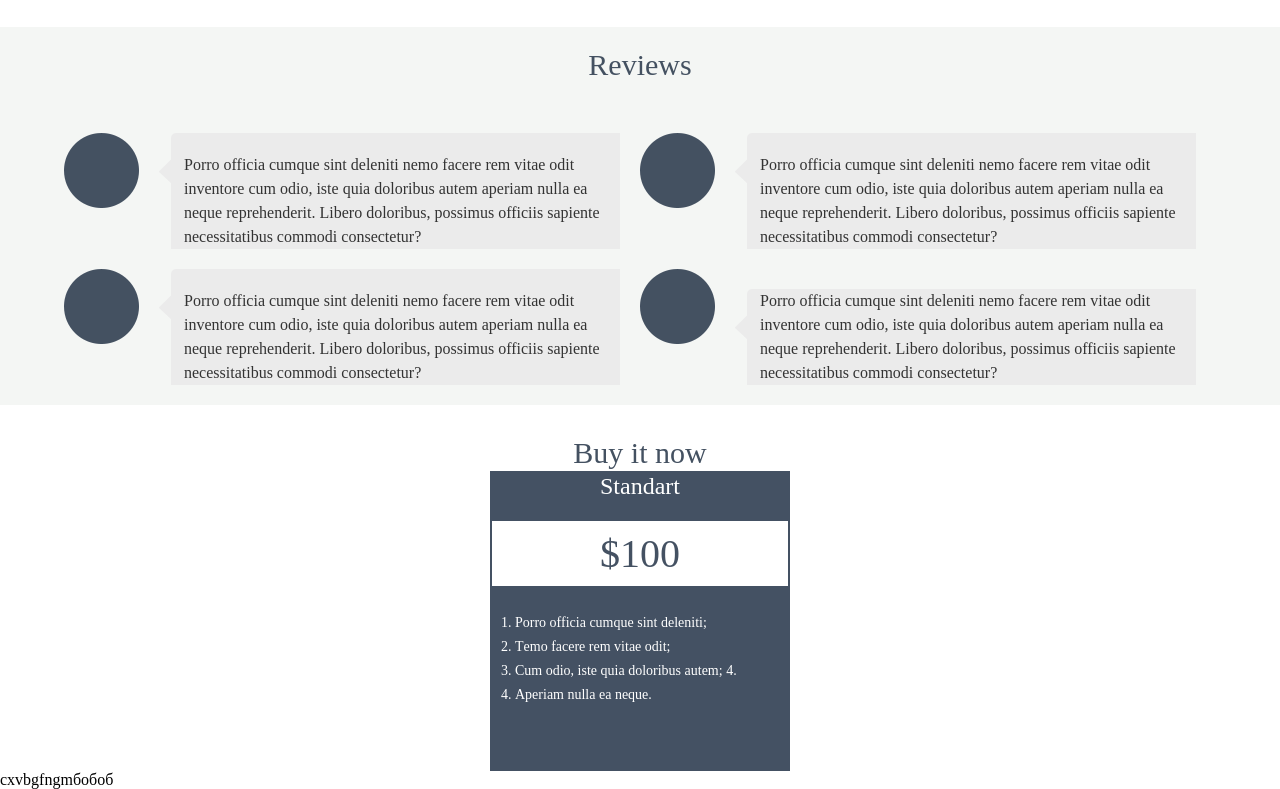
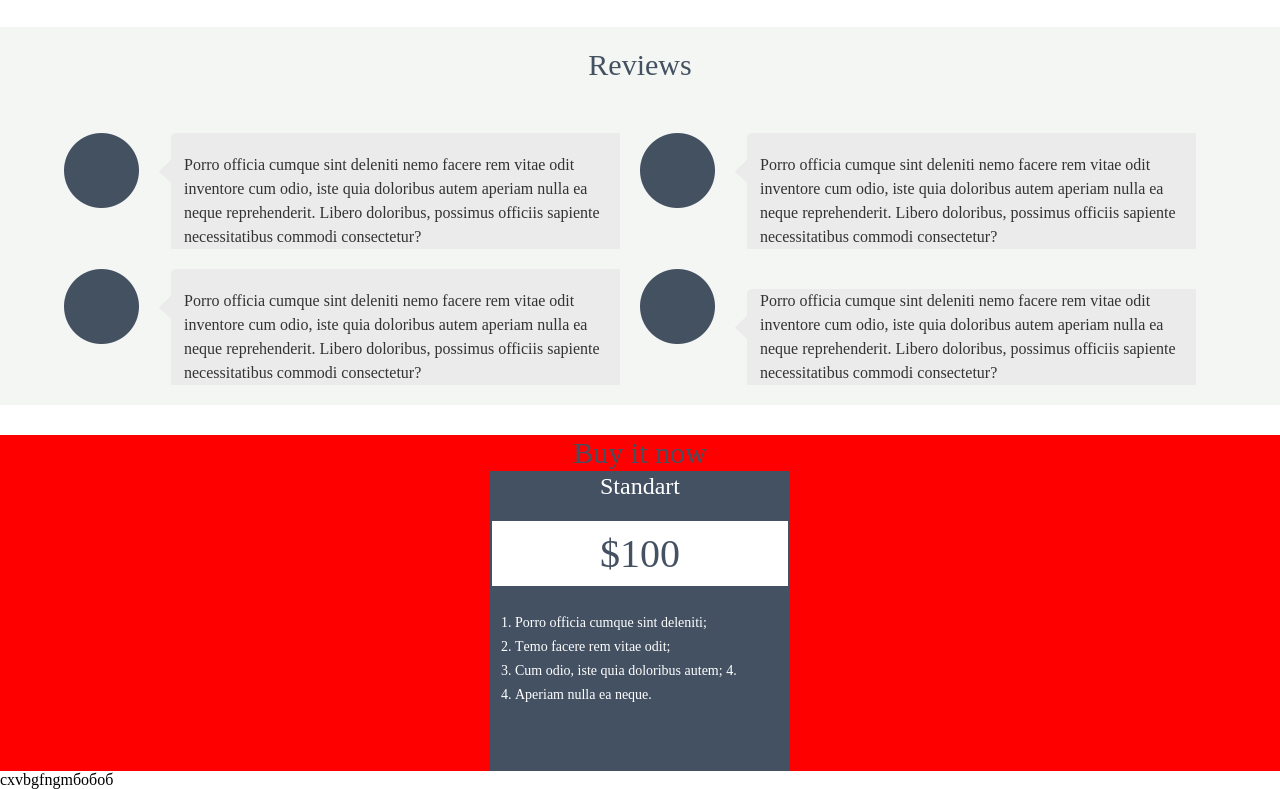
Before and after one commit to atlet2191/html-and-css-, a plain HTML site: page index.html in a window 1280 px wide. Shown: the part 1443-2232 px from the top of the page. Drawn offline with Linux system fonts and the light colour scheme.

Commit message:
добавил фан red

```diff
--- a/css/index.css
+++ b/css/index.css
@@ -249,3 +249,6 @@ p {
     color: rgb(255, 255, 255);
     margin: 25px 0px 0px 25px;
 }
+.buy-now{
+    background: red;
+}
```
